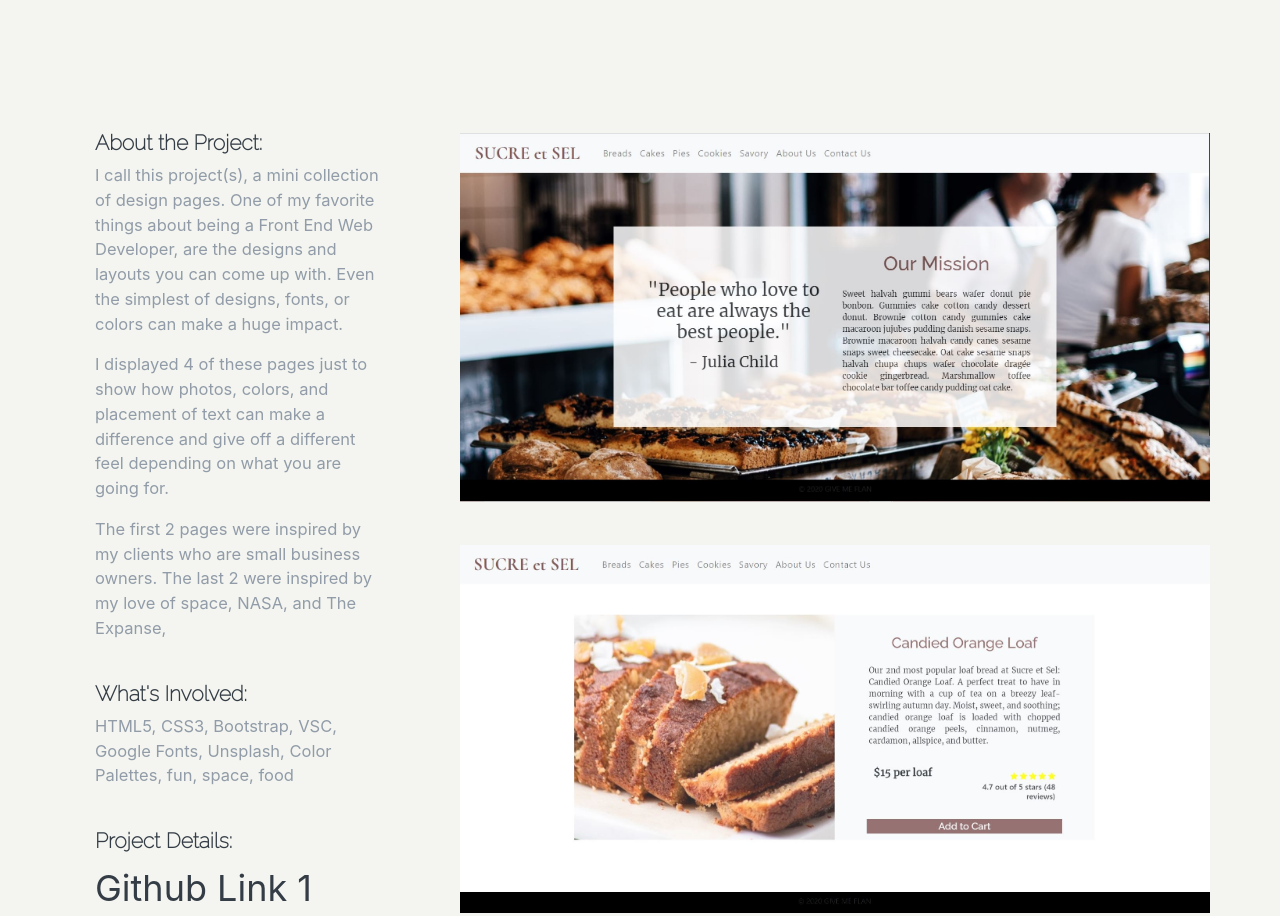
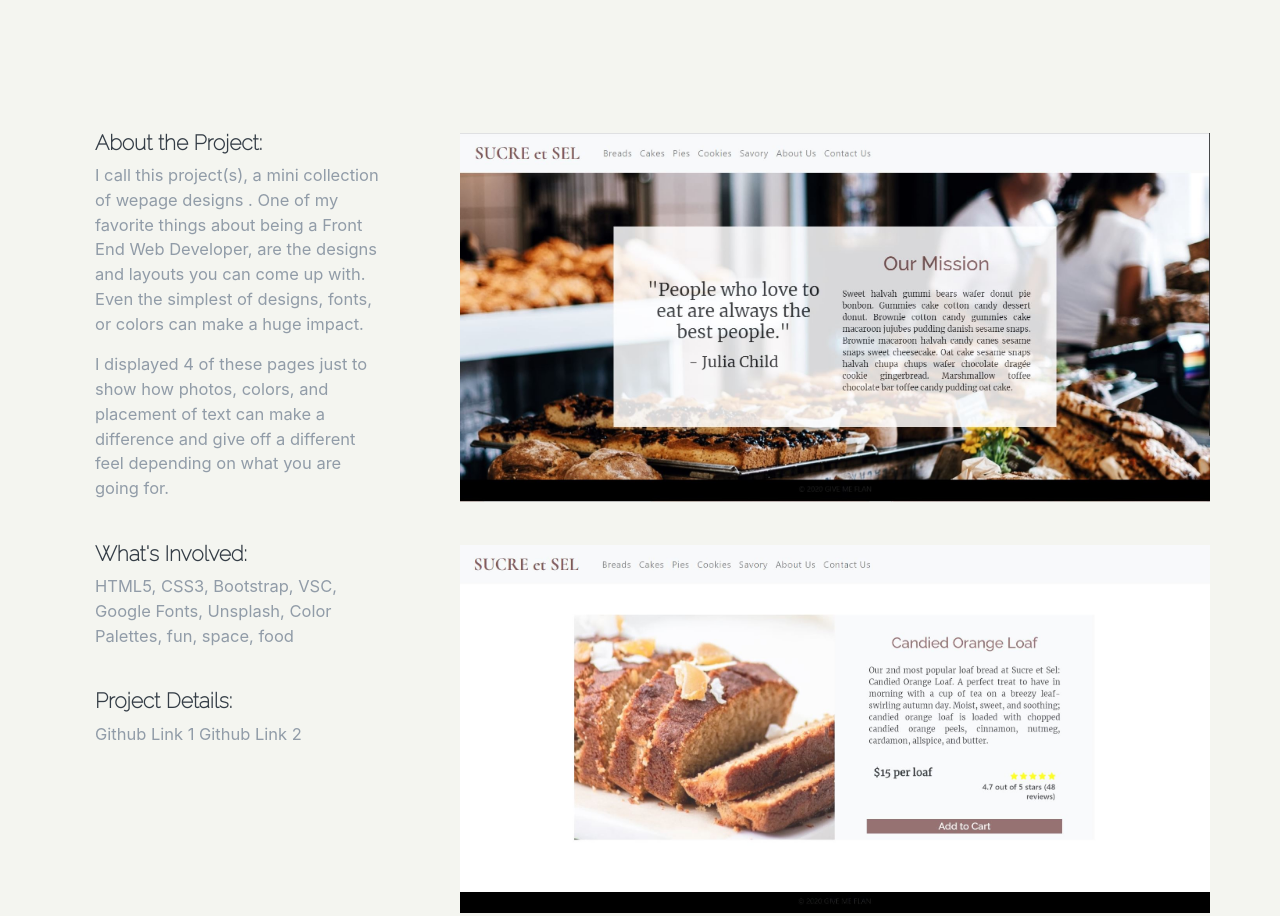
Before and after one commit to givemeflan/llstudio-v2, a plain HTML site: page design-pages.html in a window 1280 px wide. Shown: the top 916 px of the page. Drawn offline with nearby package versions, Linux system fonts and the light colour scheme; a web font is replaced by a local one.

Commit message:
updating links again

```diff
--- a/design-pages.html
+++ b/design-pages.html
@@ -40,11 +40,9 @@
                   <div class="col-sm-4">
                      <div class="col1-row3">
                         <h4> About the Project: </h4>
-                        <p class="skills-details"> I call this project(s), a mini collection of design pages. One of my favorite things about being a Front End Web Developer, are the designs and layouts you can come up with. Even the simplest of designs, fonts, or colors can make a huge impact.
+                        <p class="skills-details"> I call this project(s), a mini collection of wepage designs . One of my favorite things about being a Front End Web Developer, are the designs and layouts you can come up with. Even the simplest of designs, fonts, or colors can make a huge impact.
                         </p>
                         <p class="skills-details"> I displayed 4 of these pages just to show how photos, colors, and placement of text can make a difference and give off a different feel depending on what you are going for.
-                        </p>
-                        <p class="skills-details"> The first 2 pages were inspired by my clients who are small business owners. The last 2 were inspired by my love of space, NASA, and The Expanse,
                         </p>
                      </div>
                      <div class="col1-row3">
@@ -54,8 +52,8 @@
 
                      <div class="col1-row3">
                         <h4> Project Details: </h4>
-                        <a class="resume-link" href="https://github.com/givemeflan/bootstrap-practice" target="_blank">Github Link 1</a>
-                        <a class="resume-link" href="https://github.com/givemeflan/css-exercises" target="_blank">Github Link 2</a>
+                        <a class="github-link" href="https://github.com/givemeflan/bootstrap-practice" target="_blank">Github Link 1</a>
+                        <a class="github-link" href="https://github.com/givemeflan/css-exercises" target="_blank">Github Link 2</a>
                      </div>
                   </div>
                   <div class="col-sm-8">
```
Also changed, not shown: maison.html (+1 -1 lines).
